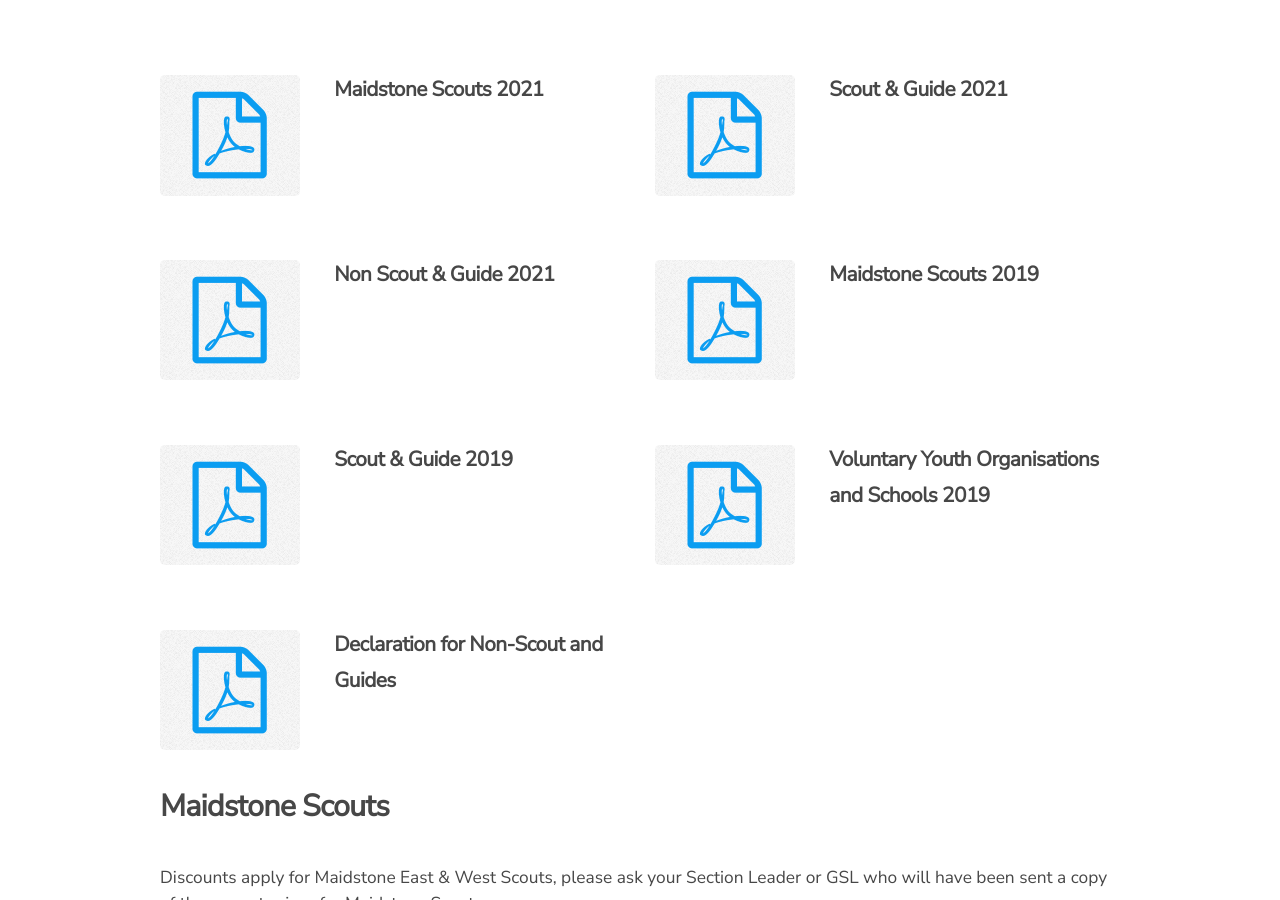
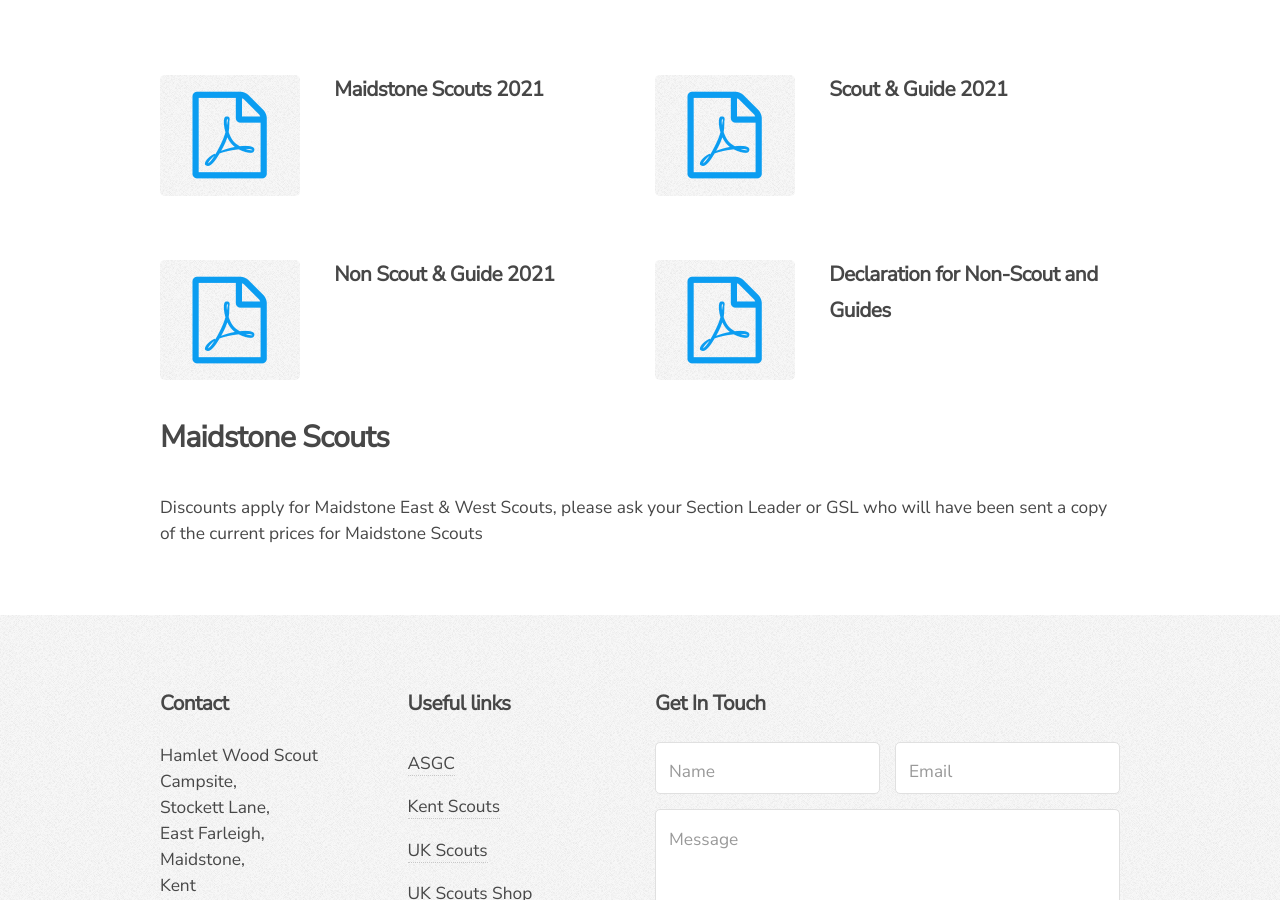
Before and after one commit to hamletwood/hamletwood.github.com, a Jekyll site: the page built from information/pricing.html, in a window 1280 px wide and 900 px high, scrolled down 486 px. Built offline with Jekyll 4.4.1, drawn with Linux system fonts in a browser that asks for light colours.

Commit message:
Update prices.yml

```diff
--- a/_data/prices.yml
+++ b/_data/prices.yml
@@ -10,18 +10,6 @@
   description:
   url: /documents/prices/vol21.pdf
   icon: file-pdf-o
-- title: Maidstone Scouts 2019
-  description:
-  url: '#maidstoneScouts'
-  icon: file-pdf-o
-- title: Scout &amp; Guide 2019
-  description:
-  url: /documents/prices/s&g2019.pdf
-  icon: file-pdf-o
-- title: Voluntary Youth Organisations and Schools 2019
-  description:
-  url: /documents/prices/nons&g2019.pdf
-  icon: file-pdf-o
 - title: Declaration for Non-Scout and Guides
   description:
   url: /documents/forms/declarationnons&g.pdf
```
